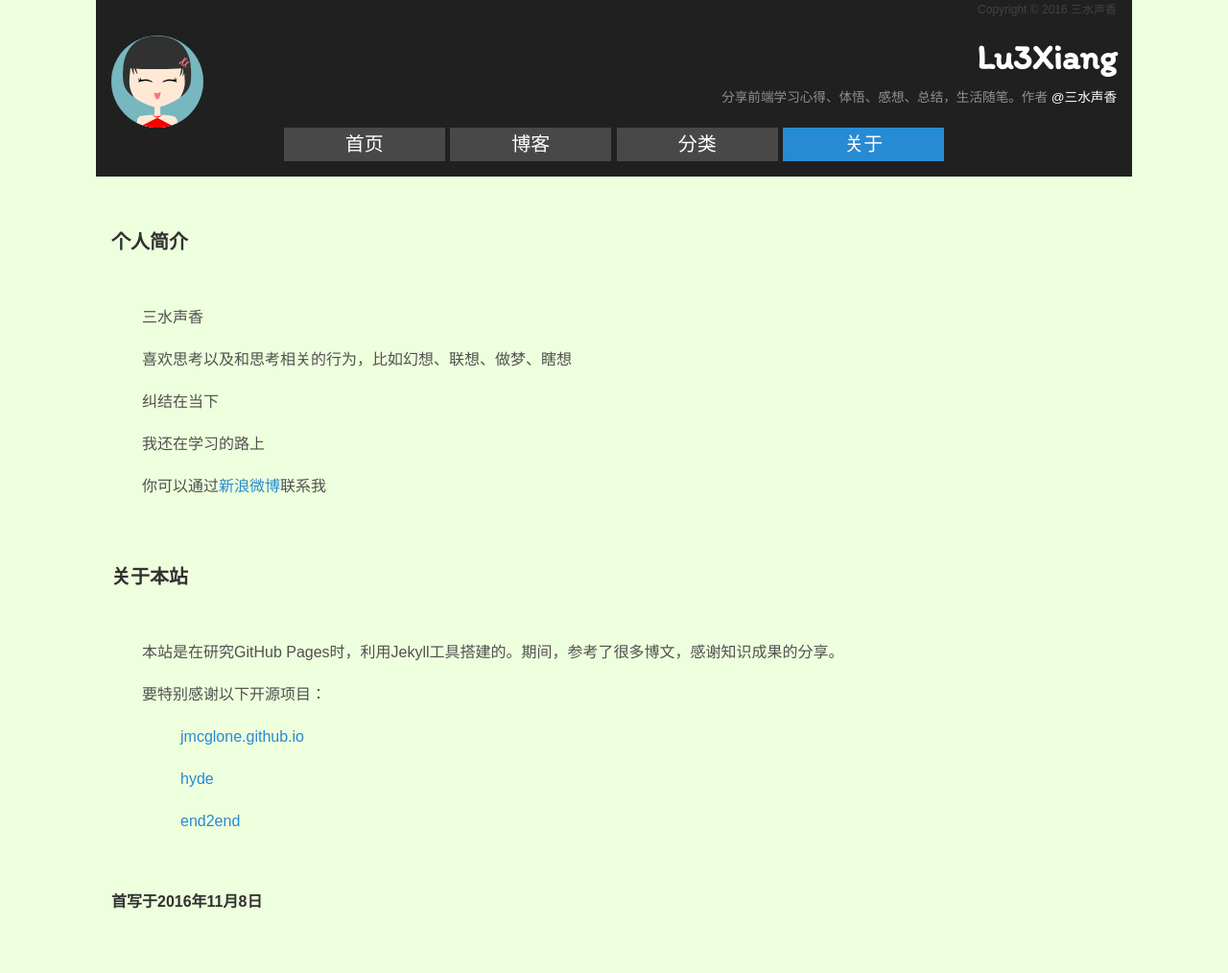
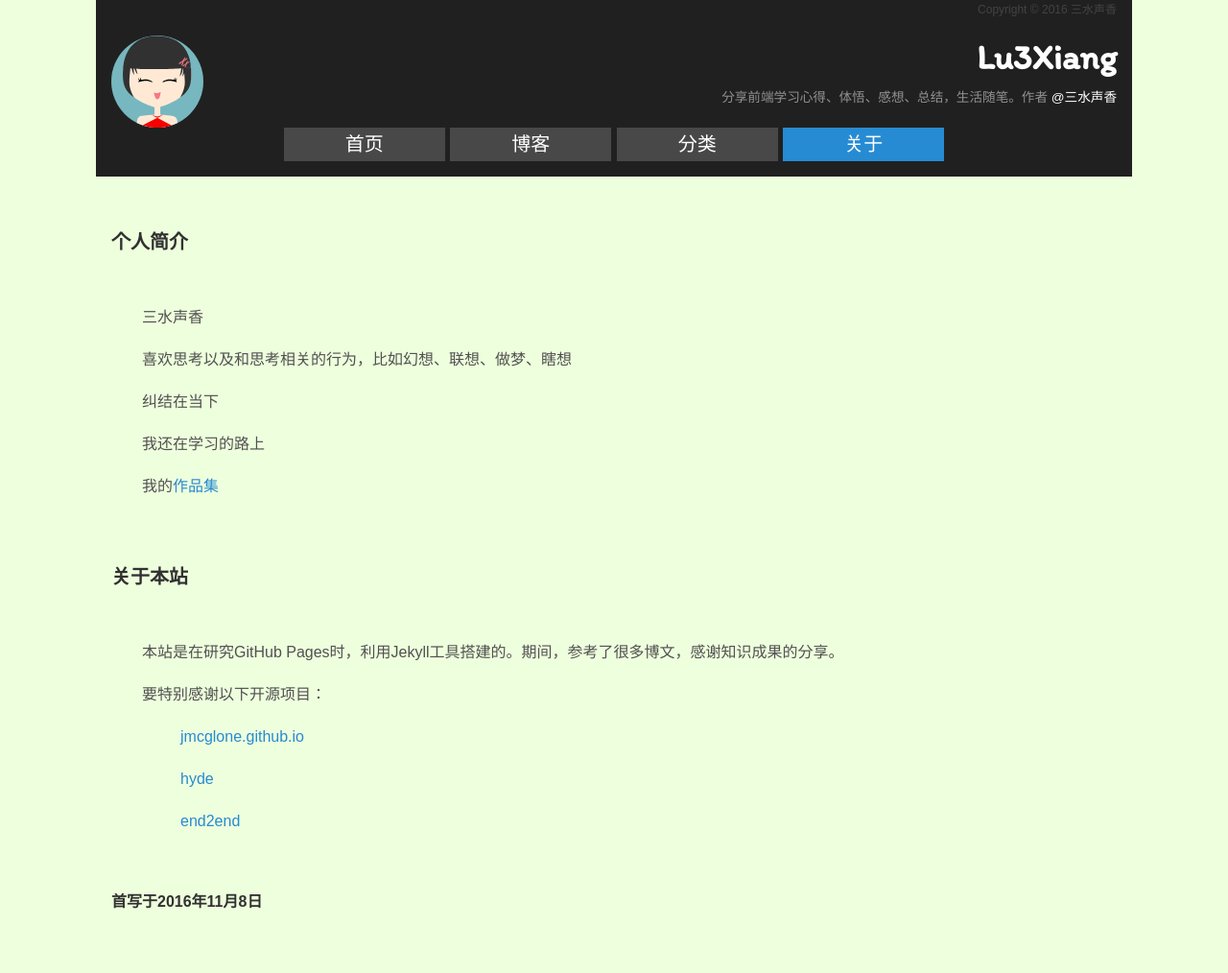
Before and after one commit to gaoshu883/gaoshu883.github.io, a Jekyll site: the page built from 3_about.md, in a window 1280 px wide. Shown: the whole page at 96% size. Built offline with Jekyll 4.4.1, drawn with Linux system fonts in a browser that asks for light colours; comment, search, counter and statistics services are not loaded.

Commit message:
Add my-portfolio-site's link to 3_about.md file

```diff
--- a/3_about.md
+++ b/3_about.md
@@ -14,9 +14,12 @@ title: 关于
 
 我还在学习的路上
 
-你可以通过[新浪微博](http://weibo.com/gaoshu883)联系我
+我的[作品集](http://lu3xiang.top/a-portfolio-site/)
+
 
 <br>
+
+
 
 ### 关于本站
 <br>
```
